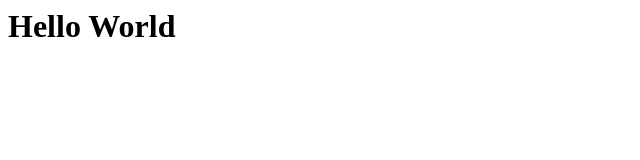
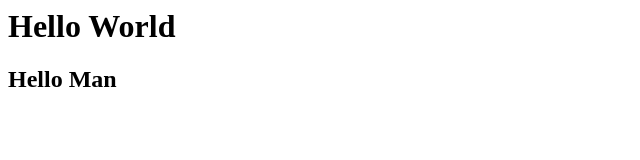
Before and after one commit to 0xZakk/doobr, a plain HTML site: page index.html in a window 1280 px wide. Shown: the whole page, without its empty margins (0-640 px from the left). Drawn offline with Linux system fonts and the light colour scheme.

Commit message:
This is the first

```diff
--- a/index.html
+++ b/index.html
@@ -1 +1,2 @@
 <h1>Hello World</h1>
+<h2>Hello Man</h2>
```
